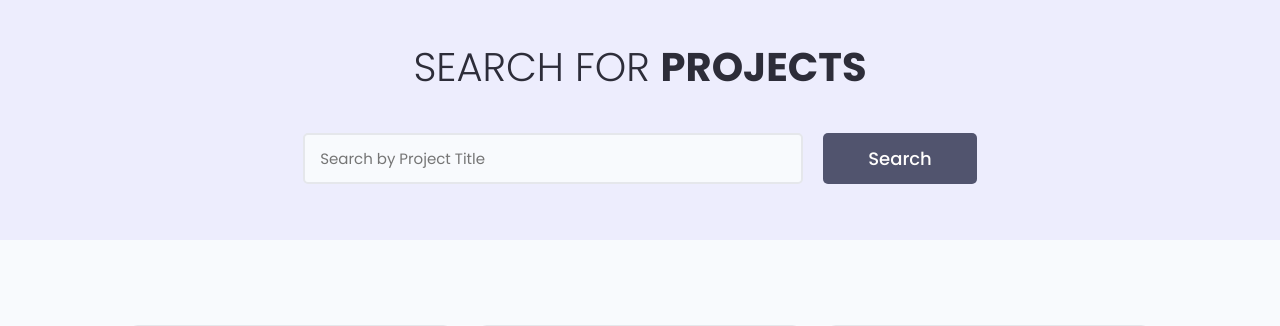
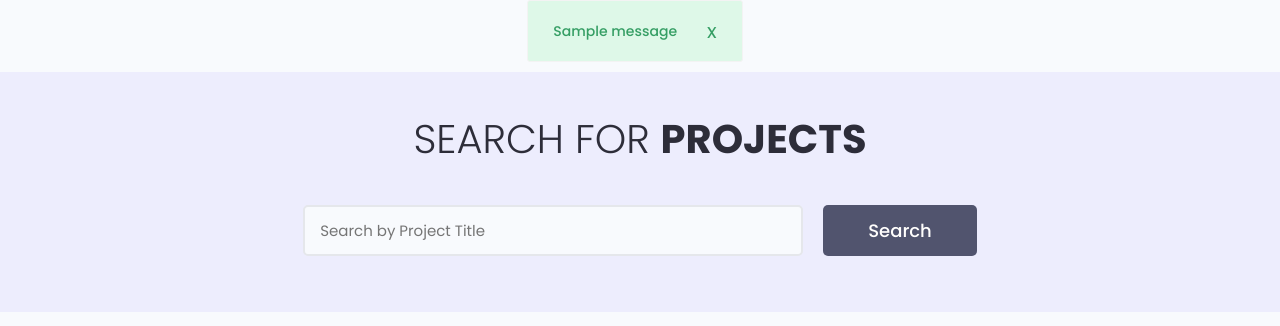
Before and after one commit to StanislavPopovSP/Django_fourth_project, a Django app: page /projects/ in a window 1280 px wide. Shown: the part 77-403 px from the top of the page. Run offline with Django 4.2, Linux system fonts and the light colour scheme; data comes from the database, SQL or seed files in the repository; one stand-in notice (Sample message) is shown; some libraries are stand-ins or nearby versions.

Commit message:
Добавил на главной странице base.html шаблон для вывода сообщения для ошибки.

```diff
--- a/devsearch/projects/templates/projects/base.html
+++ b/devsearch/projects/templates/projects/base.html
@@ -22,6 +22,18 @@
 <body>
 
 {% include 'projects/navbar.html' %} <!--Через include подключаем navbar-->
+
+{% if messages %} <!-- Если есть ошибка, то попадать будем только сюда -->
+{% for message in messages %} <!-- Этих ошибок может быть несколько -->
+<div style="text-align: center">
+    <div class="alert alert--{{ message.tags }}"> <!-- (В виде класса) Здесь будет подставляться какой-то цвет у ошибки -->
+        <p class="alert__message">{{ message }}</p>
+        <button class="alert__close">x</button> <!-- Кнопка, что бы закрыть всплывающее окно -->
+    </div>
+</div>
+{% endfor %}
+{% endif %}
+
 {% block content %}{% endblock %} <!--Сам navbar не видим, что бы мы могли его использовать корректно, для подключения этой шапки будем использовать block content-->
 
 </body>
```
